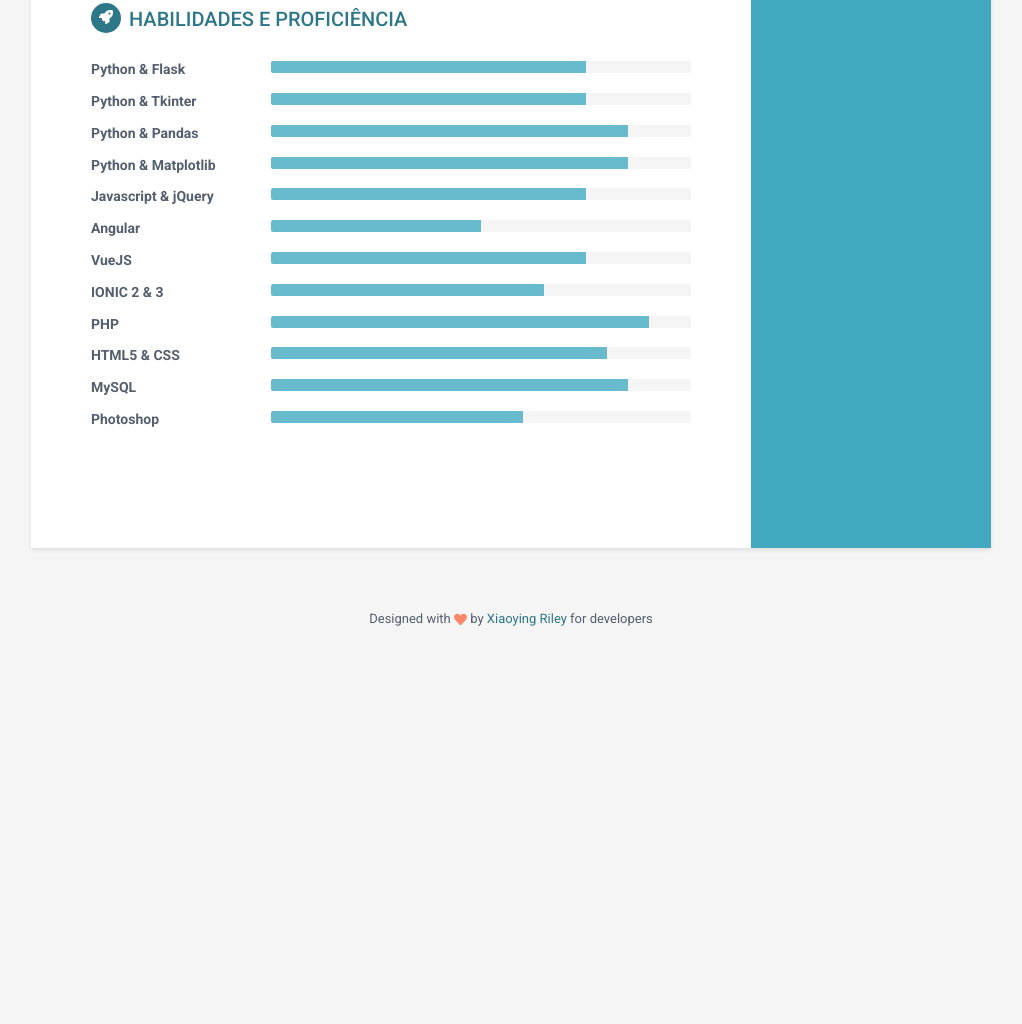
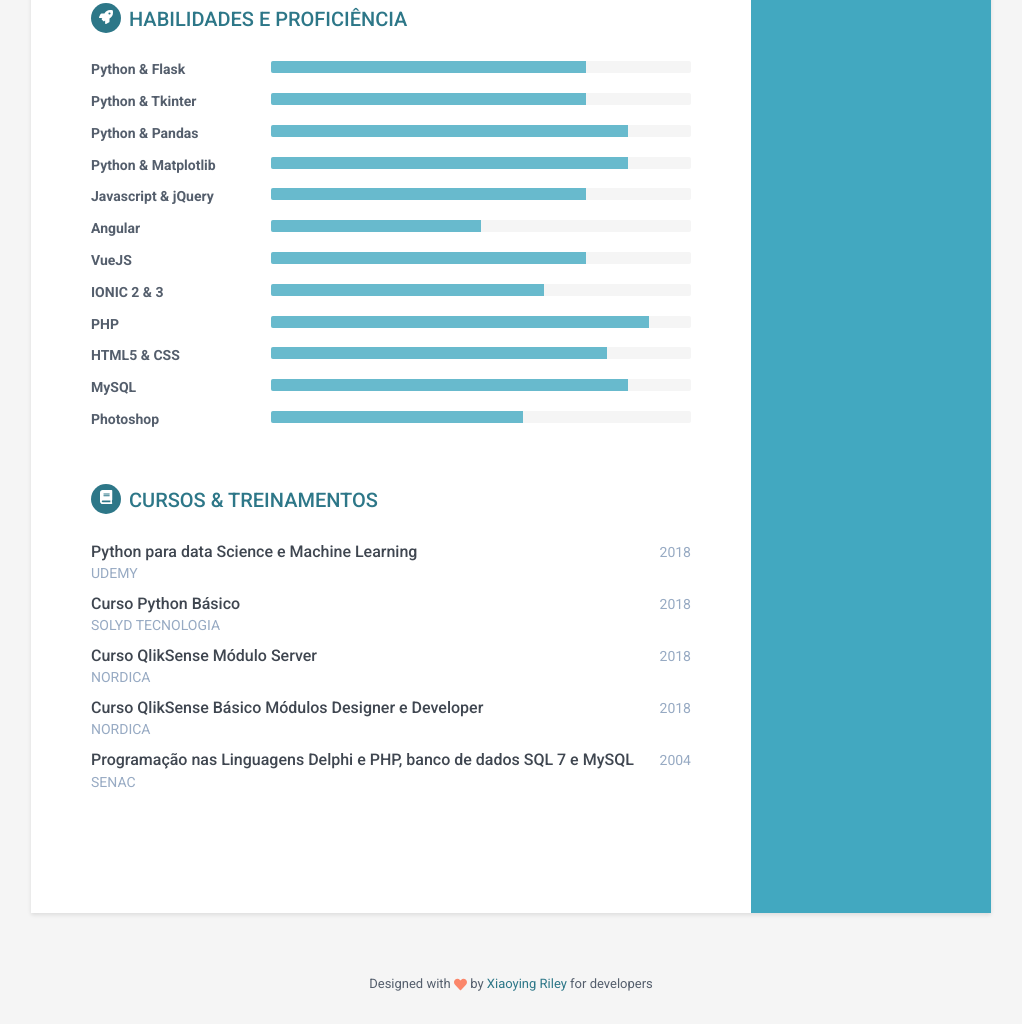
Before and after one commit to ggalindojr/ggalindojr.github.io, a plain HTML site: page index.html in a window 1280 px wide. Shown: the part 1876-2900 px from the top of the page, without its empty margins (129-1151 px from the left). Before the commit the page ends 2535 px from the top, so only its background shows below. Drawn offline with Linux system fonts and the light colour scheme.

Commit message:
Inclusão da seção de CURSOS & TREINAMENTOS

```diff
--- a/index.html
+++ b/index.html
@@ -402,6 +402,51 @@
             </section>
             <!--//skills-section-->
 
+            <section class="section projects-section">
+                <h2 class="section-title"><span class="icon-holder"><i class="fas fa-book"></i></span>Cursos & Treinamentos</h2>
+                <div class="meta">
+                    <div class="upper-row">
+                        <h3 class="job-title">Python para data Science e Machine Learning</h3>
+                        <div class="time">2018</div>
+                    </div>
+                    <!--//upper-row-->
+                    <div class="company">UDEMY</div>
+                </div>
+                <div class="meta">
+                    <div class="upper-row">
+                        <h3 class="job-title">Curso Python Básico</h3>
+                        <div class="time">2018</div>
+                    </div>
+                    <!--//upper-row-->
+                    <div class="company">SOLYD TECNOLOGIA</div>
+                </div>
+                <div class="meta">
+                    <div class="upper-row">
+                        <h3 class="job-title">Curso QlikSense Módulo Server</h3>
+                        <div class="time">2018</div>
+                    </div>
+                    <!--//upper-row-->
+                    <div class="company">NORDICA</div>
+                </div>
+                <div class="meta">
+                    <div class="upper-row">
+                        <h3 class="job-title">Curso QlikSense Básico Módulos Designer e Developer</h3>
+                        <div class="time">2018</div>
+                    </div>
+                    <!--//upper-row-->
+                    <div class="company">NORDICA</div>
+                </div>
+                <div class="meta">
+                    <div class="upper-row">
+                        <h3 class="job-title">Programação nas Linguagens Delphi e PHP, banco de dados SQL 7 e MySQL</h3>
+                        <div class="time">2004</div>
+                    </div>
+                    <!--//upper-row-->
+                    <div class="company">SENAC</div>
+                </div>
+            </section>
+            <!--//skills-section-->
+
         </div>
         <!--//main-body-->
     </div>
```
